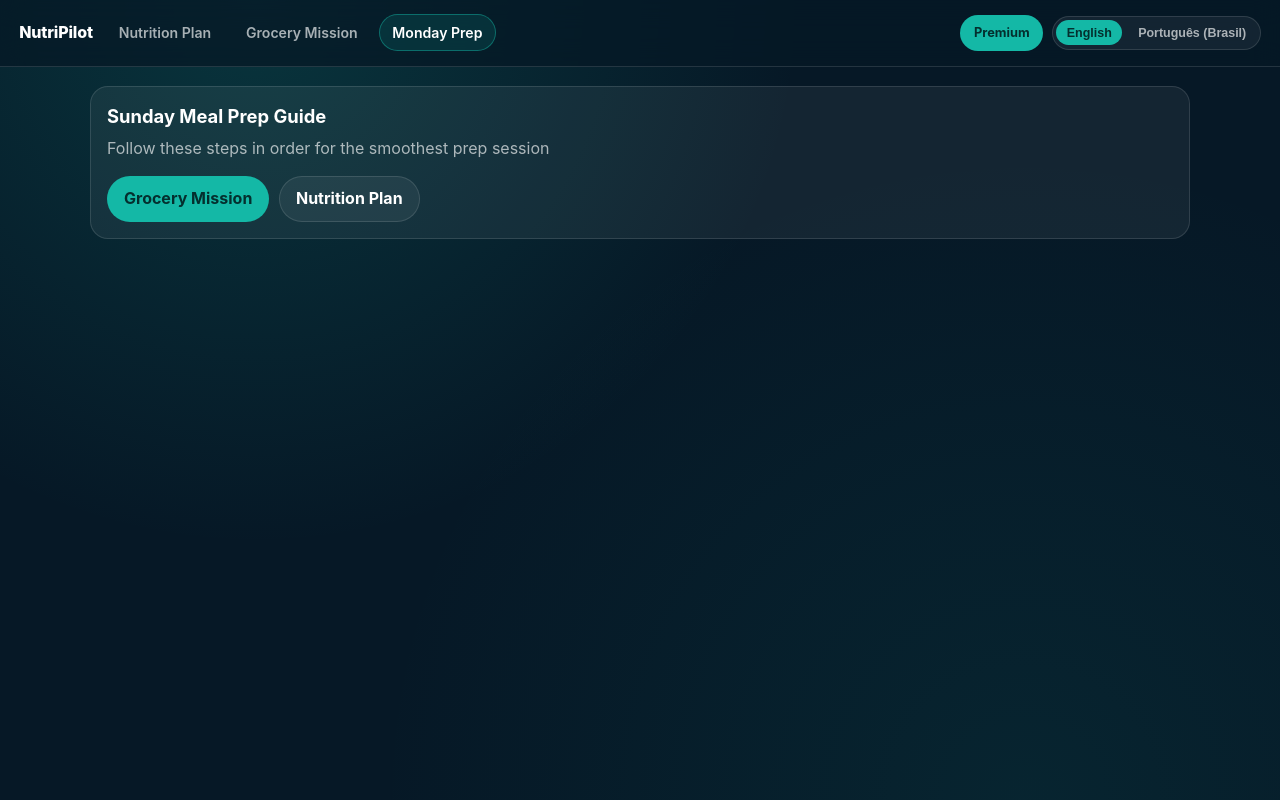
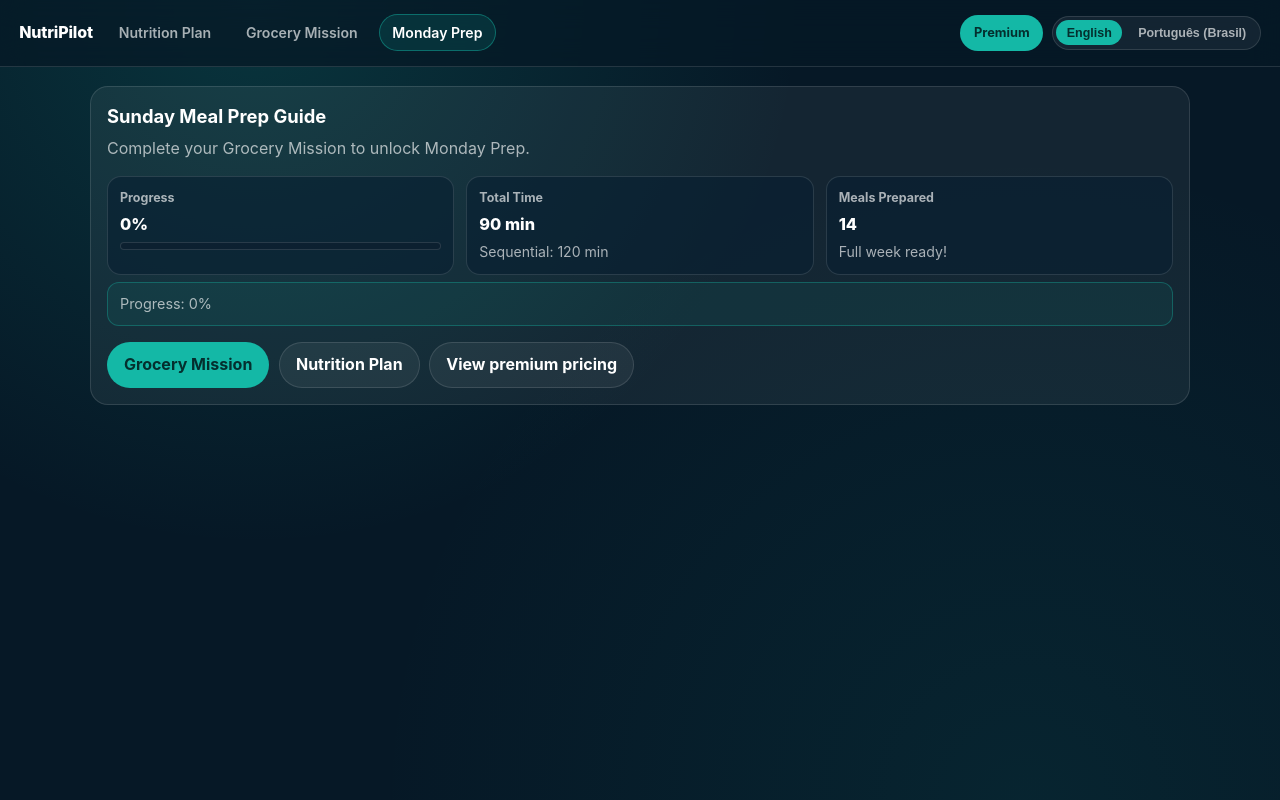
Before and after one commit to criptobot25/smartmarket-planner, a Next.js app: page /app/prep-guide in a window 1280 px wide. Built offline with nearby package versions, Linux system fonts and the light colour scheme.

Commit message:
fix: restore core app route context and visual hierarchy

```diff
--- a/app/app/prep-guide/page.tsx
+++ b/app/app/prep-guide/page.tsx
@@ -3,9 +3,39 @@
 import Link from "next/link";
 import { AppNav } from "../../components/AppNav";
 import { useAppTranslation } from "../../lib/i18n";
+import { useShoppingProgressStore } from "../../stores/shoppingProgressStore";
 
 export default function PrepGuideRoute() {
   const { t } = useAppTranslation();
+  const progressPercent = useShoppingProgressStore((state) => state.progressPercent);
+  const prepUnlocked = progressPercent >= 100;
+
+  const quickTasks = [
+    {
+      title: t("prepGuide.taskStep", { order: 1 }),
+      description: t("prepGuide.instructions.oven", {
+        quantity: "1kg",
+        ingredient: "protein",
+        temperature: "180°C",
+        duration: 35,
+      }),
+    },
+    {
+      title: t("prepGuide.taskStep", { order: 2 }),
+      description: t("prepGuide.instructions.boil", {
+        quantity: "800g",
+        ingredient: "carbs",
+        duration: 18,
+      }),
+    },
+    {
+      title: t("prepGuide.taskStep", { order: 3 }),
+      description: t("prepGuide.instructions.portion", {
+        quantity: "weekly meals",
+        ingredient: "containers",
+      }),
+    },
+  ];
 
   return (
     <div className="np-shell">
@@ -14,7 +44,42 @@ export default function PrepGuideRoute() {
       <main className="np-main">
         <section className="np-card">
           <h2>{t("prepGuide.title")}</h2>
-          <p>{t("prepGuide.checklistSubtitle")}</p>
+          <p>{prepUnlocked ? t("prepGuide.checklistSubtitle") : t("prepGuide.lockedSubtitle")}</p>
+
+          <div className="np-kpi-grid" role="list" aria-label="Prep guide status">
+            <article className="np-kpi-card" role="listitem">
+              <span className="np-kpi-label">{t("shoppingList.metricProgress")}</span>
+              <strong className="np-kpi-value">{progressPercent}%</strong>
+              <div className="np-progress" aria-hidden="true">
+                <div className="np-progress-fill" style={{ width: `${progressPercent}%` }} />
+              </div>
+            </article>
+
+            <article className="np-kpi-card" role="listitem">
+              <span className="np-kpi-label">{t("prepGuide.summaryTimeLabel")}</span>
+              <strong className="np-kpi-value">90 min</strong>
+              <span className="np-muted">{t("prepGuide.summarySequentialLabel")}: 120 min</span>
+            </article>
+
+            <article className="np-kpi-card" role="listitem">
+              <span className="np-kpi-label">{t("prepGuide.summaryMealsLabel")}</span>
+              <strong className="np-kpi-value">14</strong>
+              <span className="np-muted">{t("prepGuide.summaryMealsDetail")}</span>
+            </article>
+          </div>
+
+          {prepUnlocked ? (
+            <div className="np-step-list" role="list">
+              {quickTasks.map((task) => (
+                <article key={task.title} className="np-step-item" role="listitem">
+                  <h3>{task.title}</h3>
+                  <p>{task.description}</p>
+                </article>
+              ))}
+            </div>
+          ) : (
+            <p className="np-inline-note">{t("prepGuide.lockedProgress", { progress: progressPercent })}</p>
+          )}
 
           <div className="np-actions">
             <Link href="/app/list" className="np-btn np-btn-primary">
@@ -23,6 +88,9 @@ export default function PrepGuideRoute() {
             <Link href="/app" className="np-btn np-btn-secondary">
               {t("nav.nutritionPlan")}
             </Link>
+            <Link href="/pricing" className="np-btn np-btn-secondary">
+              {t("prepGuide.upgradeButton")}
+            </Link>
           </div>
         </section>
       </main>
--- a/app/globals.css
+++ b/app/globals.css
@@ -254,6 +254,82 @@ a {
   padding: 1rem;
 }
 
+.np-kpi-grid {
+  margin-top: 1rem;
+  display: grid;
+  gap: 0.75rem;
+  grid-template-columns: repeat(auto-fit, minmax(180px, 1fr));
+}
+
+.np-kpi-card {
+  border: 1px solid var(--color-border);
+  border-radius: 14px;
+  padding: 0.75rem;
+  background: rgba(8, 30, 49, 0.6);
+  display: flex;
+  flex-direction: column;
+  gap: 0.35rem;
+}
+
+.np-kpi-label {
+  font-size: 0.78rem;
+  color: var(--color-text-muted);
+  font-weight: 700;
+}
+
+.np-kpi-value {
+  font-size: 1.02rem;
+  font-weight: 800;
+}
+
+.np-progress {
+  width: 100%;
+  height: 8px;
+  border-radius: 999px;
+  overflow: hidden;
+  border: 1px solid var(--color-border);
+  background: rgba(15, 23, 42, 0.35);
+}
+
+.np-progress-fill {
+  height: 100%;
+  background: linear-gradient(90deg, #0ea5a4, #2dd4bf);
+}
+
+.np-inline-note {
+  margin-top: 0.9rem;
+  border: 1px solid rgba(20, 184, 166, 0.35);
+  background: rgba(20, 184, 166, 0.08);
+  border-radius: 12px;
+  padding: 0.65rem 0.75rem;
+  color: var(--color-text);
+  font-size: 0.9rem;
+}
+
+.np-step-list {
+  margin-top: 1rem;
+  display: grid;
+  gap: 0.6rem;
+}
+
+.np-step-item {
+  border-radius: 12px;
+  border: 1px solid var(--color-border);
+  background: rgba(8, 30, 49, 0.45);
+  padding: 0.7rem;
+}
+
+.np-step-item h3 {
+  margin: 0;
+  font-size: 0.95rem;
+}
+
+.np-step-item p {
+  margin: 0.35rem 0 0;
+  font-size: 0.85rem;
+  color: var(--color-text-muted);
+}
+
 .np-card h2 {
   margin: 0;
   font-size: 1.15rem;
```
Also changed, not shown: app/app/list/page.tsx (+27 -3 lines), app/components/PlannerDashboard.tsx (+36 -1 lines).
